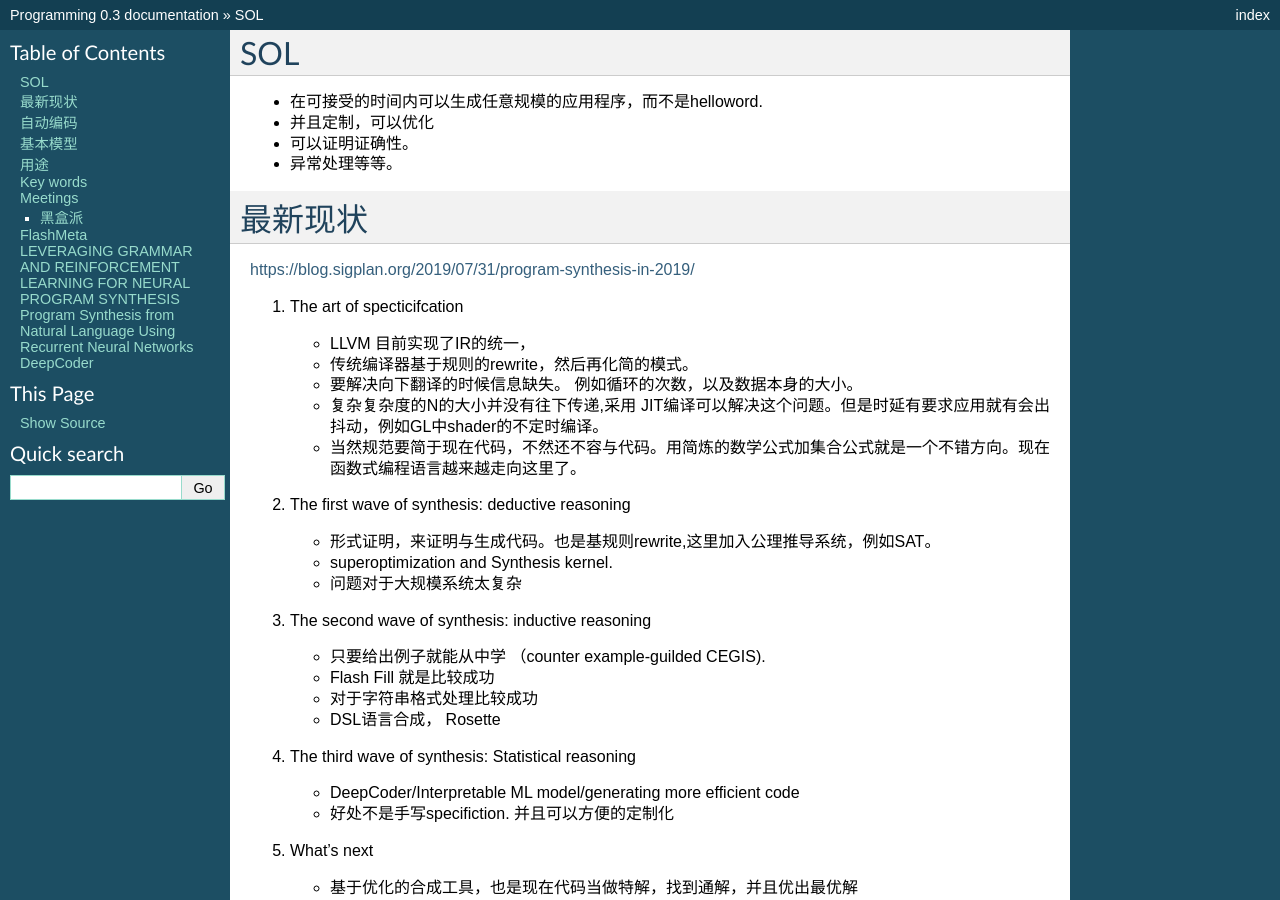
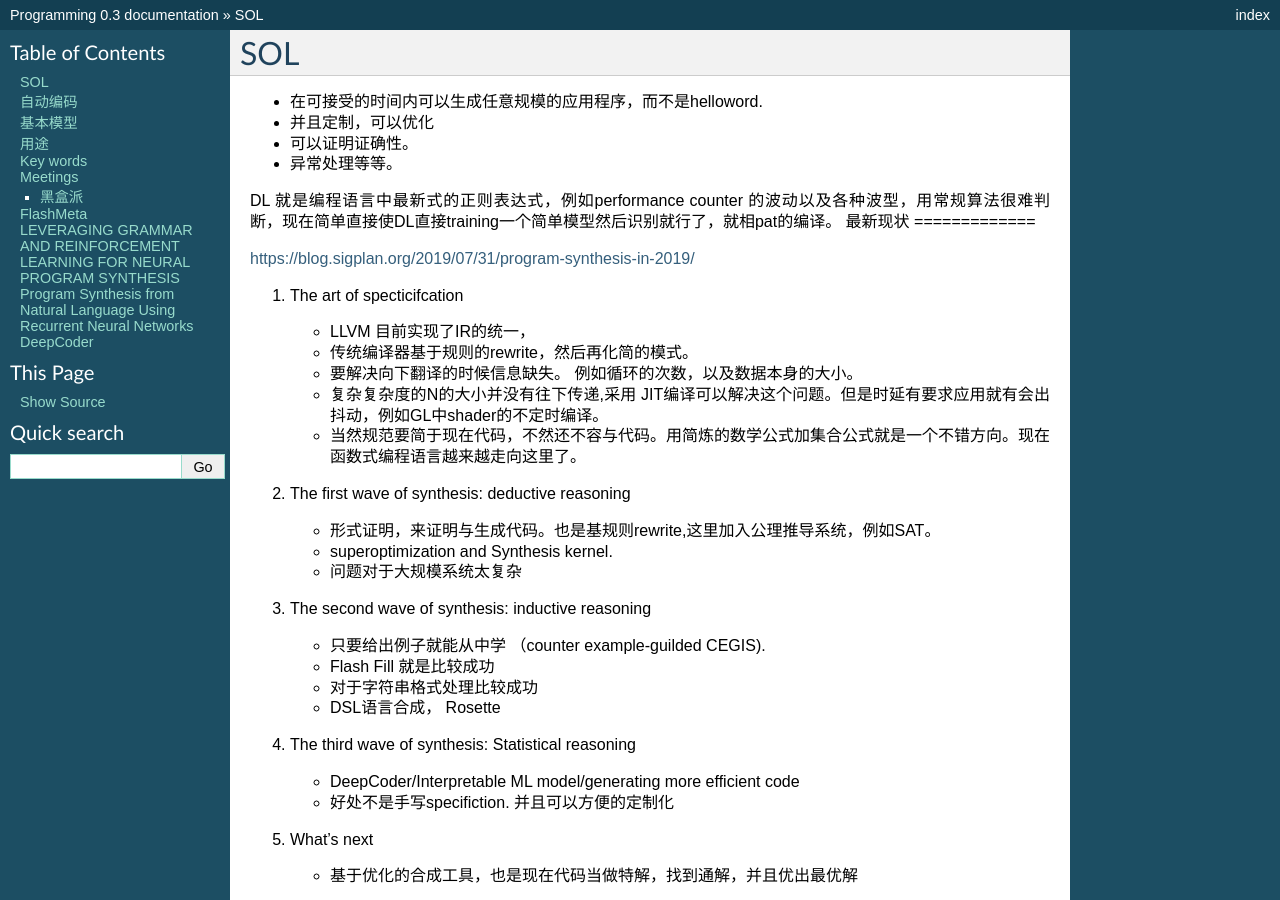
Before and after one commit to gwli/Programming, a Sphinx documentation site: the page built from source/content/Stage_4/DeepCode.rst, in a window 1280 px wide and 900 px high. Built offline with Sphinx 7.4.7, drawn with Linux system fonts in a browser that asks for light colours.

Commit message:
DL 在编程中应用

```diff
--- a/source/content/Stage_4/DeepCode.rst
+++ b/source/content/Stage_4/DeepCode.rst
@@ -6,6 +6,7 @@ SOL
 * 可以证明证确性。
 * 异常处理等等。
 
+DL 就是编程语言中最新式的正则表达式，例如performance counter 的波动以及各种波型，用常规算法很难判断，现在简单直接使DL直接training一个简单模型然后识别就行了，就相pat的编译。
 最新现状
 =============
 
```
